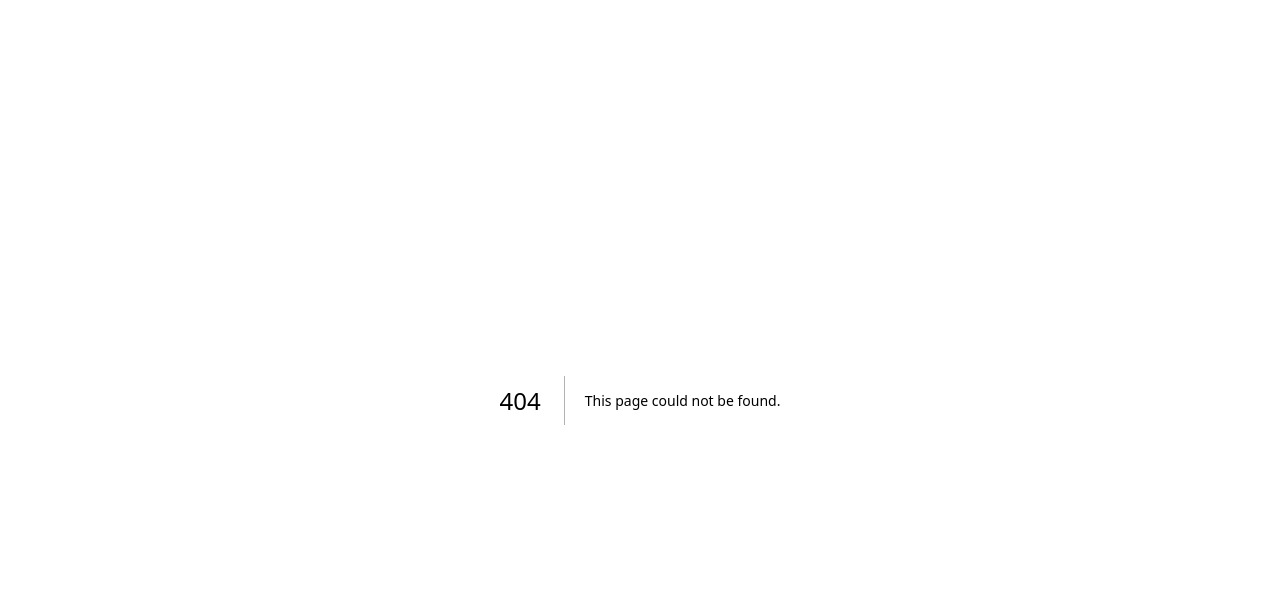
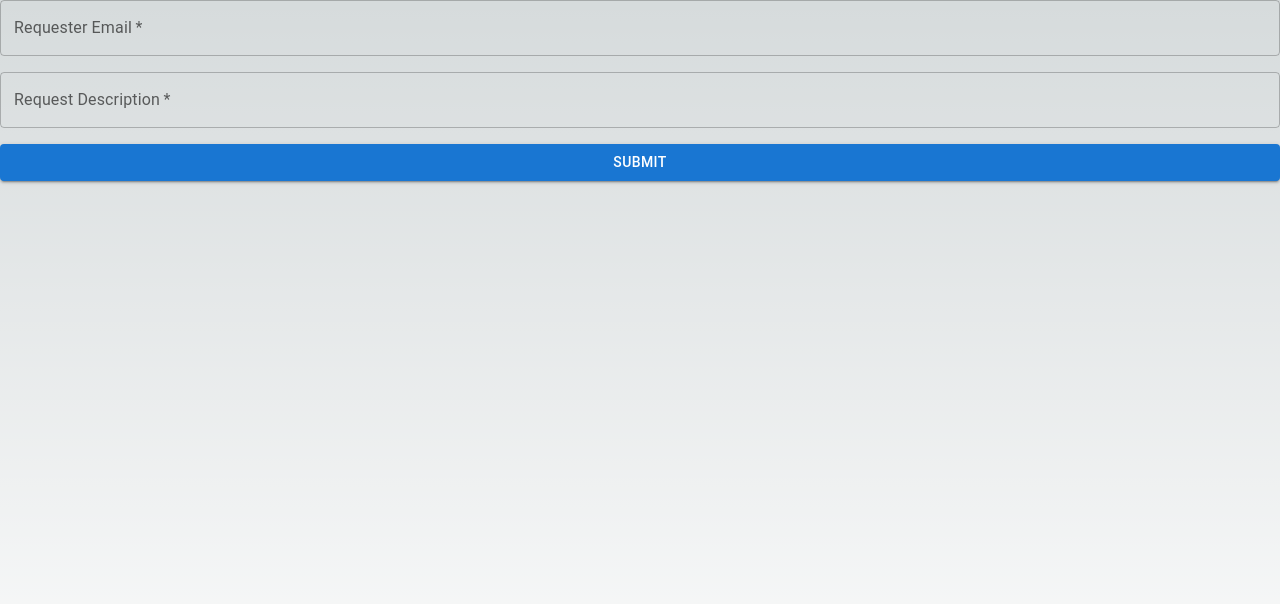
Before and after one commit to littlehorse-enterprises/lh-examples, a Next.js app in the folder applications/it-request/ui/: page /submit-request in a window 1280 px wide. Before the commit this address had no page. Shown: the top 604 px of the page. Built offline with nearby package versions, Linux system fonts and the light colour scheme.

Commit message:
Adds submit-request page

```diff
--- a/applications/it-request/ui/package.json
+++ b/applications/it-request/ui/package.json
@@ -12,6 +12,7 @@
     "@emotion/react": "^11.11.1",
     "@emotion/styled": "^11.11.0",
     "@fontsource/roboto": "^5.0.8",
+    "@mui/lab": "^5.0.0-alpha.154",
     "@mui/material": "^5.14.19",
     "next": "14.0.3",
     "react": "^18",
--- /dev/null
+++ b/applications/it-request/ui/src/pages/submit-request/index.tsx
@@ -0,0 +1,67 @@
+import LoadingButton from "@mui/lab/LoadingButton";
+import { Alert, AlertTitle, Box, Stack, TextField } from "@mui/material";
+import { useState } from "react";
+
+export default function ButtonUsage() {
+
+  const [requesterEmail, setRequesterEmail] = useState<string>();
+  const [description, setDescription] = useState<string>();
+  const [error, setError] = useState<string|undefined>();
+  const [loading, setLoading] = useState<boolean>(false);
+
+  async function submitRequest(description: string | undefined, requesterEmail: string | undefined) {
+    setError(undefined)
+    setLoading(true)
+
+    try {
+      const response = await fetch('http://localhost:8080/it-requests', {
+        headers: {
+          'Content-type': 'application/json',
+        },
+        method: 'POST',
+        body: JSON.stringify({
+          "requesterEmail": requesterEmail,
+          "itemDescription": description
+        }),
+      })
+
+      if (!response.ok) {
+        setError((await response.json()).message);
+      } else {
+
+      }
+    } catch (exception: any) {
+      setError("Unexpected error happened");
+    }
+
+    setLoading(false)
+  }
+
+  return <Stack height={"100vh"} spacing={2}>
+  <TextField
+    required
+    id="outlined-required"
+    label="Requester Email"
+    value={requesterEmail}
+    onChange={(event: React.ChangeEvent<HTMLInputElement>) => {
+      setRequesterEmail(event.target.value);
+    }}
+  />
+  <TextField
+    required
+    id="outlined-required"
+    label="Request Description"
+    value={description}
+    onChange={(event: React.ChangeEvent<HTMLInputElement>) => {
+      setDescription(event.target.value);
+    }}
+  />
+<LoadingButton loading={loading} onClick={() => submitRequest(description, requesterEmail)} variant="contained">
+Submit
+</LoadingButton>
+{error && <Alert severity="error">
+    <AlertTitle>Error</AlertTitle>
+    {error}
+  </Alert>}
+</Stack>
+}
```
